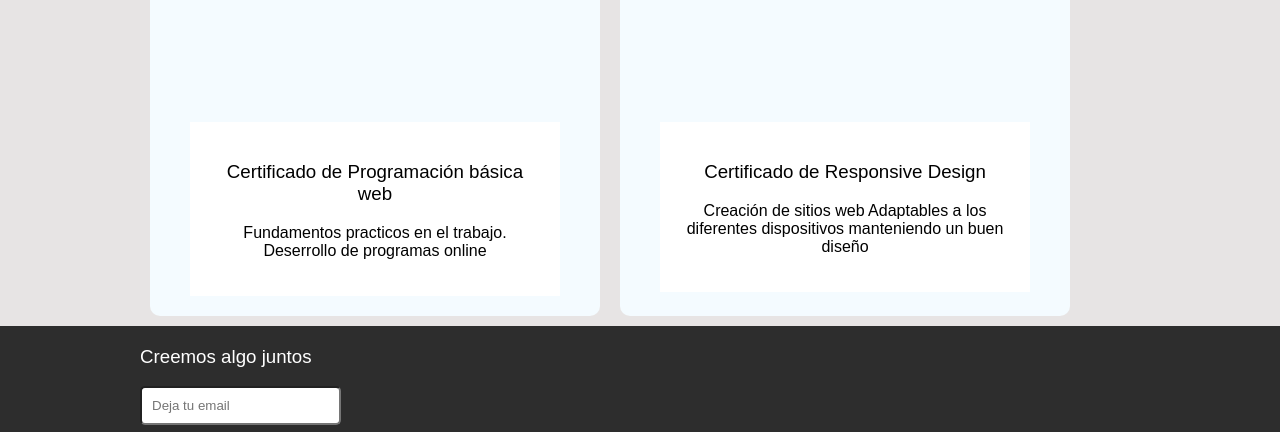
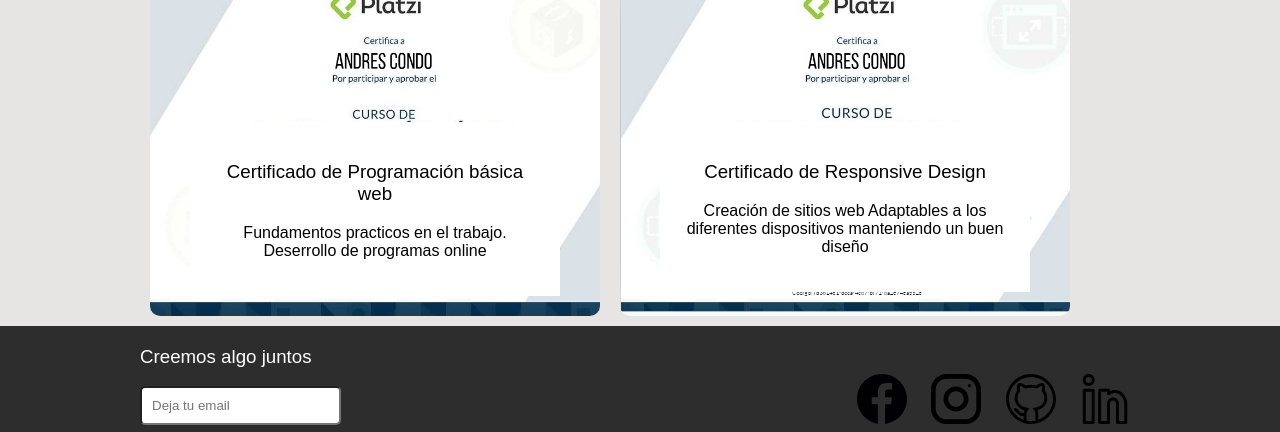
Before and after one commit to andrescondo/andrescondo_old, a plain HTML site: page index.html in a window 1280 px wide. Shown: the part 1164-1596 px from the top of the page. Drawn offline with Linux system fonts and the light colour scheme; a web font is replaced by a local one.

Commit message:
agregando archivos

```diff
--- a/css/estilos.css
+++ b/css/estilos.css
@@ -256,16 +256,16 @@ a:hover
 }
 
 .social-link.linkein {
-  background-image: url('../images/linkedin.svg');
+  background-image: url('../image/linkedin.svg');
 }
 .social-link.facebook {
-  background-image: url('../images/facebook.svg');
+  background-image: url('../image/facebook.svg');
 }
 .social-link.github {
-  background-image: url('../images/github.svg');
+  background-image: url('../image/github.svg');
 }
 .social-link.instagram {
-  background-image: url('../images/instagram.svg');
+  background-image: url('../image/instagram.svg');
 }
 
 .form-email input
```
Also changed, not shown: image/desarrollo.png (added), image/marca.png (added), image/platzi.png (added), image/responsive.png (added), image/voz.png (added), image/web.png (added), images/envelope.svg (added), images/facebook.svg (added), images/github.svg (added), images/instagram.svg (added), images/twitter.svg (added).
